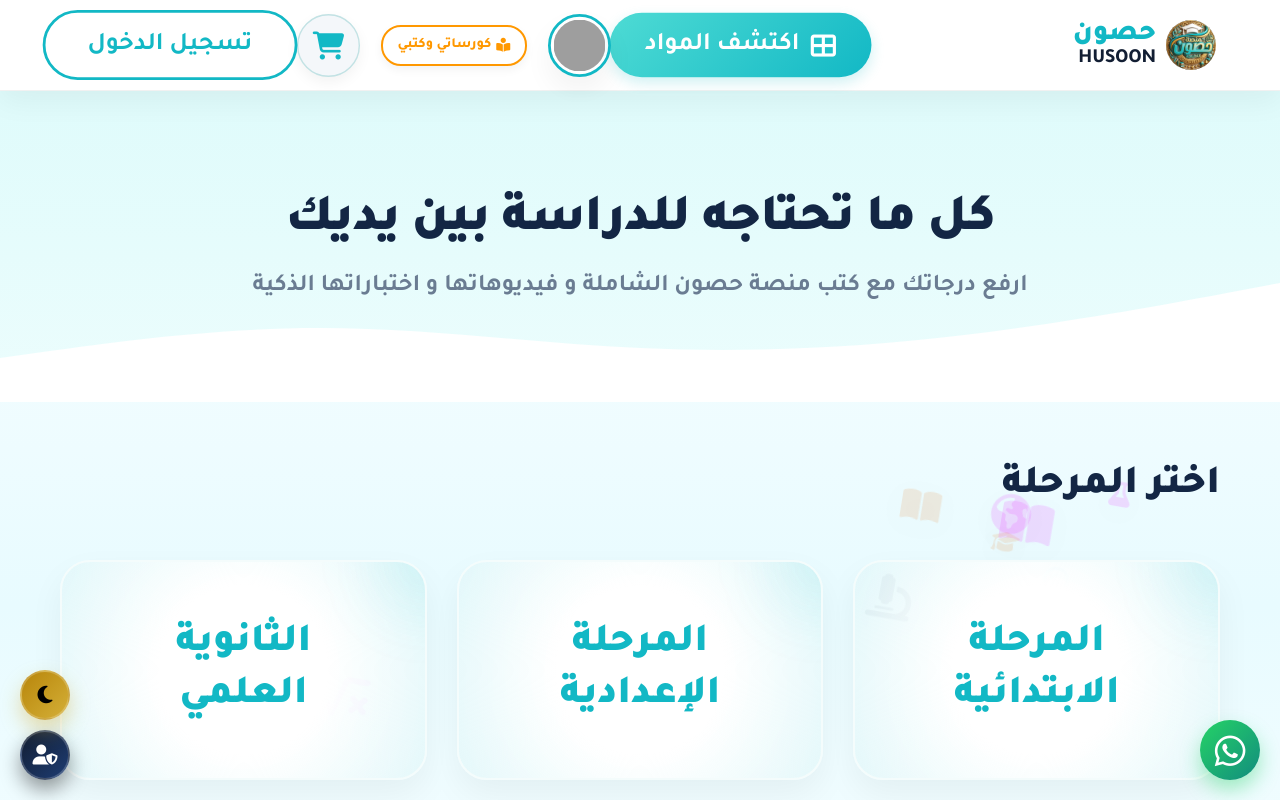
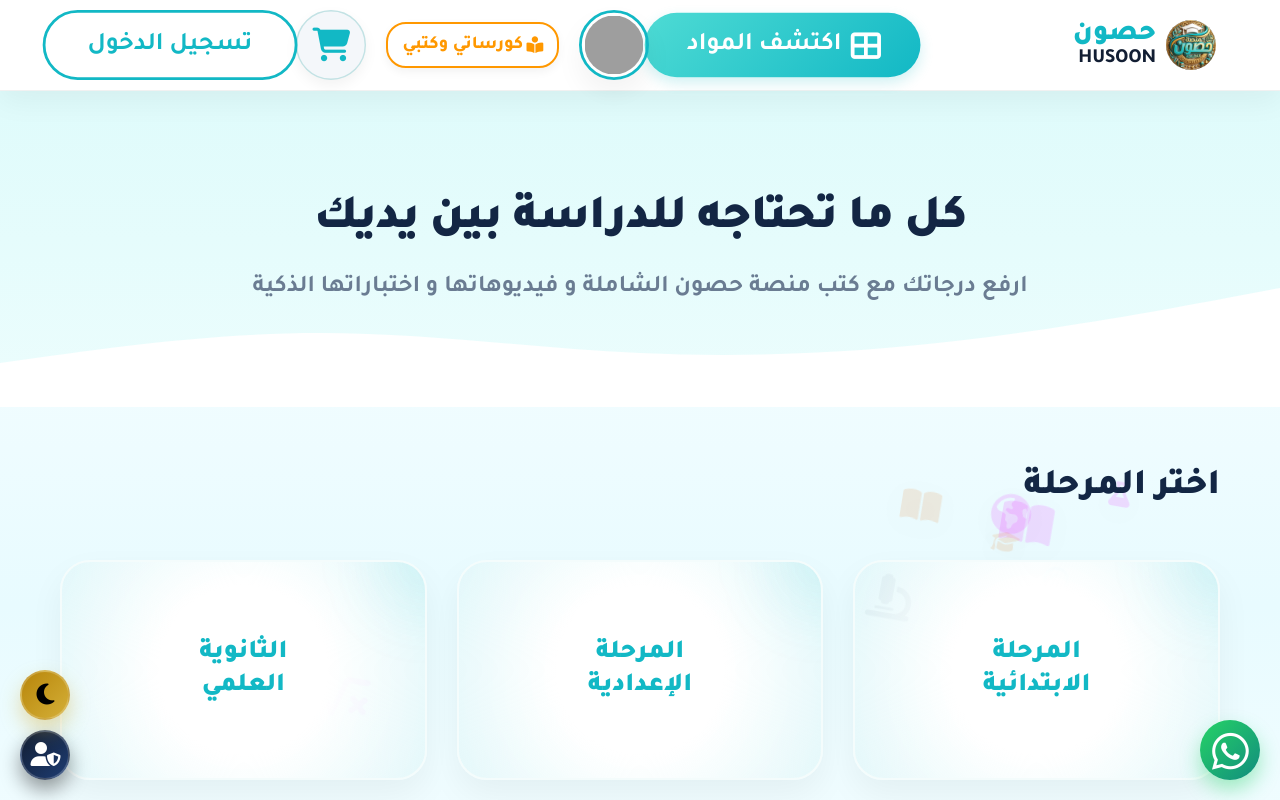
Before and after one commit to website-on/husooon, a plain HTML site: page explore.html in a window 1280 px wide. Shown: the top 800 px of the page. Drawn offline with Linux system fonts and the light colour scheme; grey boxes are pictures that could not be loaded.

Commit message:
Add files via upload

```diff
--- a/style.css
+++ b/style.css
@@ -1649,6 +1649,87 @@ section {
 }
 
 /* =========================================
+   Global Typographic & UI Balance
+   ========================================= */
+
+/* 1. Make Headings Slightly Smaller */
+h1 {
+    font-size: 48px !important;
+}
+
+.hero-title-box h1 {
+    font-size: 52px !important;
+}
+
+.hero-title-box h1.highlight {
+    font-size: 60px !important;
+}
+
+h2,
+.section-split.large-split h2,
+.split-content h2,
+.hero-mid h2 {
+    font-size: 36px !important;
+}
+
+h3,
+.large-stat h3,
+.stat-info h3 {
+    font-size: 26px !important;
+}
+
+/* 2. Make Content & Icons Bigger */
+p,
+.split-content p,
+.hero-mid p,
+.stat-info p,
+.large-stat p,
+.subject-body p {
+    font-size: 24px !important;
+    line-height: 1.6;
+}
+
+.nav-actions span {
+    font-size: 18px !important;
+}
+
+i.fas,
+i.far,
+i.fab,
+.nav-icon-circle i {
+    transform: scale(1.2);
+    display: inline-block;
+}
+
+/* 3. Make Buttons Bigger */
+.btn-discover,
+.btn-login {
+    padding: 12px 30px !important;
+    font-size: 18px !important;
+}
+
+.ultra-btn,
+.ultra-btn-white {
+    padding: 20px 50px !important;
+    font-size: 24px !important;
+}
+
+.btn-primary {
+    padding: 18px 50px !important;
+    font-size: 22px !important;
+}
+
+.btn-join {
+    padding: 16px !important;
+    font-size: 20px !important;
+}
+
+.nav-icon-circle {
+    width: 50px !important;
+    height: 50px !important;
+}
+
+/* =========================================
    Mobile Visual Enlargement (Viewport 1200px Support)
    ========================================= */
 @media (pointer: coarse),
```
Also changed, not shown: admin.html (+1 -1 lines).
